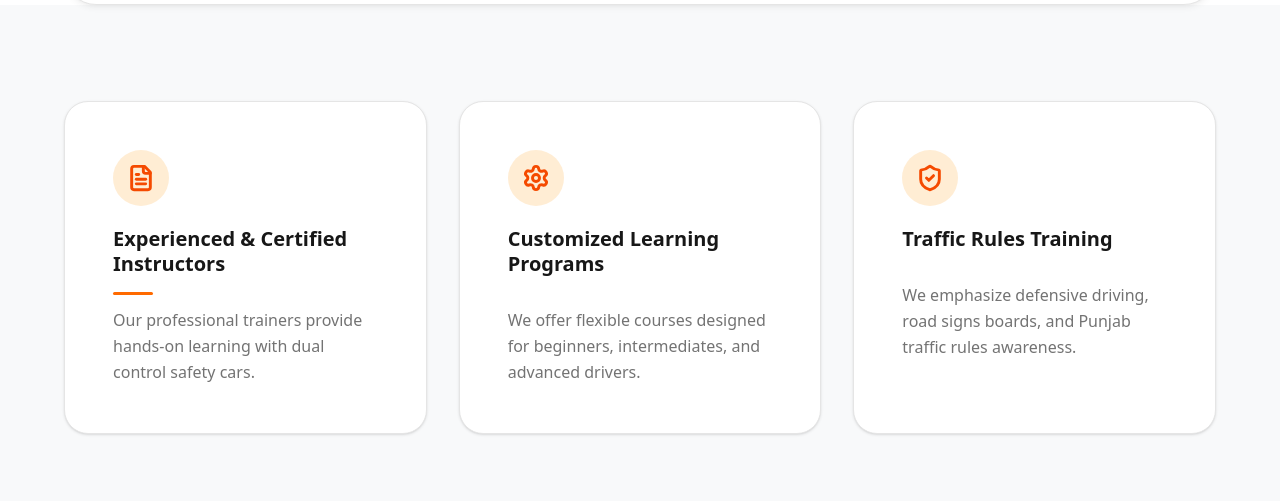
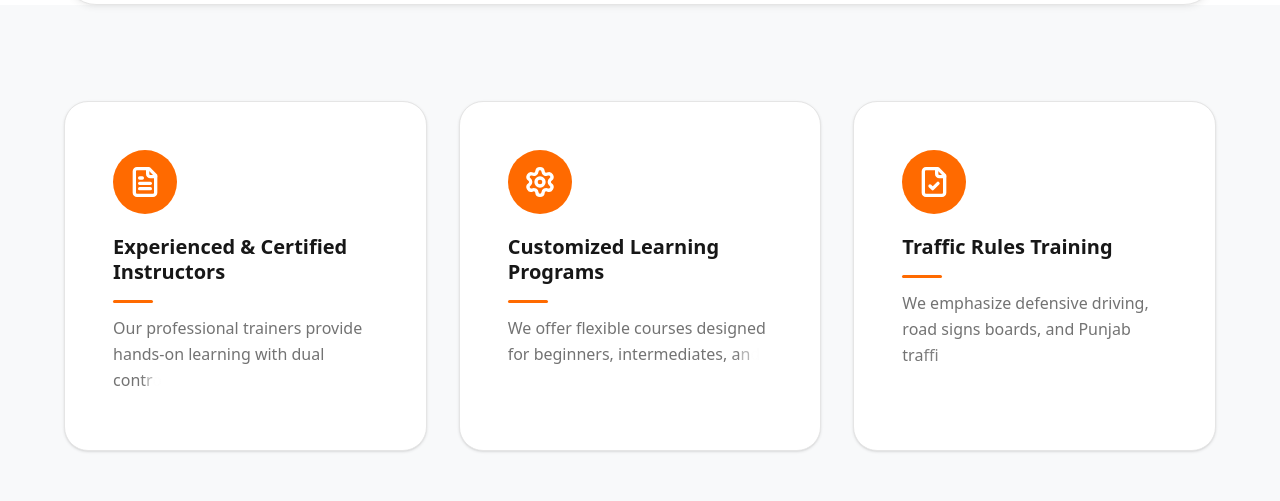
Before and after one commit to inffoghulammustafa-tech/Safe-drive, a React (Vite) app: page / in a window 1280 px wide. Shown: the part 888-1389 px from the top of the page. Built offline with nearby package versions, Linux system fonts and the light colour scheme.

Commit message:
feat: update hero section layout and animations
Increase min-height for feature cards and adjust typewriter animation stagger timing for improved visual flow.

```diff
--- a/src/components/Hero.tsx
+++ b/src/components/Hero.tsx
@@ -1,5 +1,5 @@
 import React, { useState } from "react";
-import { ShieldCheck, CalendarRange, MapPin, Award, Users, Star, Car, Phone, Sparkles, Bookmark, Search, FileText, Settings, Upload, Lock, ThumbsUp, Check, Info } from "lucide-react";
+import { ShieldCheck, CalendarRange, MapPin, Award, Users, Star, Car, Phone, Sparkles, Bookmark, Search, FileText, Settings, Upload, Lock, ThumbsUp, Check, Info, FileCheck } from "lucide-react";
 import { RentCarModal, SaleCarModal } from "./HeaderModals";
 import { motion } from "motion/react";
 
@@ -14,7 +14,7 @@ const TypewriterText = ({ text }: { text: string }) => {
         hidden: { opacity: 1 },
         visible: {
           opacity: 1,
-          transition: { staggerChildren: 0.03, delayChildren: 0.2 }
+          transition: { staggerChildren: 0.1, delayChildren: 0.2 }
         }
       }}
     >
@@ -375,10 +375,10 @@ export const Hero: React.FC<HeroProps> = ({ onActionClick, activeTab, setActiveT
               {/* Grid of 3 custom boxes */}
               <div className="grid grid-cols-1 md:grid-cols-3 gap-8">
                 {/* Box 1 */}
-                <div className="group bg-white border border-neutral-200 rounded-3xl p-8 sm:p-12 pb-14 min-h-[300px] flex flex-col items-start gap-5 shadow-sm hover:shadow-xl transition-all duration-500 relative overflow-hidden">
+                <div className="group bg-white border border-neutral-200 rounded-3xl p-8 sm:p-12 pb-14 min-h-[350px] flex flex-col items-start gap-5 shadow-sm hover:shadow-xl transition-all duration-500 relative overflow-hidden">
                   <div className="absolute left-0 bottom-0 w-full h-[4px] bg-gradient-to-r from-red-600 to-orange-500 transform origin-left scale-x-0 group-hover:scale-x-100 transition-transform duration-700 ease-out" />
-                  <div className="w-14 h-14 rounded-full bg-orange-100 flex items-center justify-center text-orange-600 shrink-0">
-                    <FileText className="w-7 h-7 stroke-[2.5]" />
+                  <div className="w-16 h-16 rounded-full bg-[#ff6a00] flex items-center justify-center text-white shrink-0">
+                    <FileText className="w-8 h-8 stroke-[2.5]" />
                   </div>
                   <div>
                     <h3 className="font-extrabold text-lg sm:text-xl text-neutral-900 leading-tight">
@@ -392,16 +392,16 @@ export const Hero: React.FC<HeroProps> = ({ onActionClick, activeTab, setActiveT
                 </div>
 
                 {/* Box 2 */}
-                <div className="group bg-white border border-neutral-200 rounded-3xl p-8 sm:p-12 pb-14 min-h-[300px] flex flex-col items-start gap-5 shadow-sm hover:shadow-xl transition-all duration-500 relative overflow-hidden">
+                <div className="group bg-white border border-neutral-200 rounded-3xl p-8 sm:p-12 pb-14 min-h-[350px] flex flex-col items-start gap-5 shadow-sm hover:shadow-xl transition-all duration-500 relative overflow-hidden">
                   <div className="absolute left-0 bottom-0 w-full h-[4px] bg-gradient-to-r from-red-600 to-orange-500 transform origin-left scale-x-0 group-hover:scale-x-100 transition-transform duration-700 ease-out" />
-                  <div className="w-14 h-14 rounded-full bg-orange-100 flex items-center justify-center text-orange-600 shrink-0">
-                    <Settings className="w-7 h-7 stroke-[2.5]" />
+                  <div className="w-16 h-16 rounded-full bg-[#ff6a00] flex items-center justify-center text-white shrink-0">
+                    <Settings className="w-8 h-8 stroke-[2.5]" />
                   </div>
                   <div>
                     <h3 className="font-extrabold text-lg sm:text-xl text-neutral-900 leading-tight">
                       Customized Learning Programs
                     </h3>
-                    <div className="w-10 h-[3px] bg-transparent mt-4 mb-3 rounded-full"></div>
+                    <div className="w-10 h-[3px] bg-[#ff6a00] mt-4 mb-3 rounded-full"></div>
                     <p className="text-sm sm:text-base text-neutral-500 leading-relaxed font-sans mt-2">
                       <TypewriterText text="We offer flexible courses designed for beginners, intermediates, and advanced drivers." />
                     </p>
@@ -409,16 +409,16 @@ export const Hero: React.FC<HeroProps> = ({ onActionClick, activeTab, setActiveT
                 </div>
 
                 {/* Box 3 */}
-                <div className="group bg-white border border-neutral-200 rounded-3xl p-8 sm:p-12 pb-14 min-h-[300px] flex flex-col items-start gap-5 shadow-sm hover:shadow-xl transition-all duration-500 relative overflow-hidden">
+                <div className="group bg-white border border-neutral-200 rounded-3xl p-8 sm:p-12 pb-14 min-h-[350px] flex flex-col items-start gap-5 shadow-sm hover:shadow-xl transition-all duration-500 relative overflow-hidden">
                   <div className="absolute left-0 bottom-0 w-full h-[4px] bg-gradient-to-r from-red-600 to-orange-500 transform origin-left scale-x-0 group-hover:scale-x-100 transition-transform duration-700 ease-out" />
-                  <div className="w-14 h-14 rounded-full bg-orange-100 flex items-center justify-center text-orange-600 shrink-0">
-                    <ShieldCheck className="w-7 h-7 stroke-[2.5]" />
+                  <div className="w-16 h-16 rounded-full bg-[#ff6a00] flex items-center justify-center text-white shrink-0">
+                    <FileCheck className="w-8 h-8 stroke-[2.5]" />
                   </div>
                   <div>
                     <h3 className="font-extrabold text-lg sm:text-xl text-neutral-900 leading-tight">
                       Traffic Rules Training
                     </h3>
-                    <div className="w-10 h-[3px] bg-transparent mt-4 mb-3 rounded-full"></div>
+                    <div className="w-10 h-[3px] bg-[#ff6a00] mt-4 mb-3 rounded-full"></div>
                     <p className="text-sm sm:text-base text-neutral-500 leading-relaxed font-sans mt-2">
                       <TypewriterText text="We emphasize defensive driving, road signs boards, and Punjab traffic rules awareness." />
                     </p>
```
